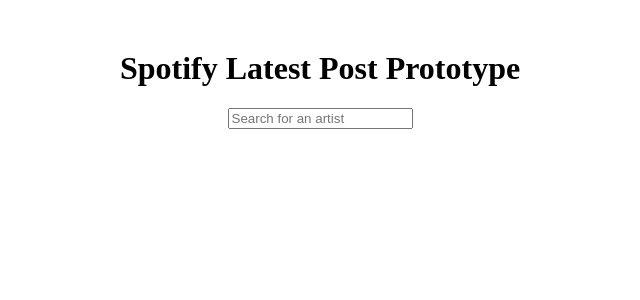
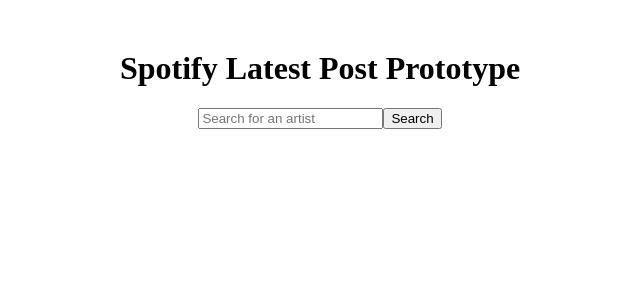
Before and after one commit to ramblaAPPs/ramblapp, a Next.js app: page / in a window 1280 px wide. Shown: the top 300 px of the page, without its empty margins (320-960 px from the left). Built offline with nearby package versions, Linux system fonts and the light colour scheme.

Commit message:
Update index.js

```diff
--- a/pages/index.js
+++ b/pages/index.js
@@ -45,6 +45,7 @@
         onChange={(e) => setQuery(e.target.value)}
         onKeyPress={handleKeyPress} // Llama a la función cuando se presiona "Enter"
       />
+      <button onClick={handleSearch}>Search</button> {/* Botón de búsqueda */}
 
       {/* Mostrar resultados de búsqueda */}
       <div>
@@ -64,7 +65,12 @@
           <h2>Latest Post</h2>
           <p>Album Name: {post.name}</p>
           <p>Release Date: {post.release_date}</p>
-          <img src={post.images[0].url} alt="Album cover" width="200" />
+          {/* Verificar que las imágenes existan antes de mostrar */}
+          {post.images && post.images.length > 0 ? (
+            <img src={post.images[0].url} alt="Album cover" width="200" />
+          ) : (
+            <p>No cover image available</p>
+          )}
         </div>
       )}
     </div>
```
